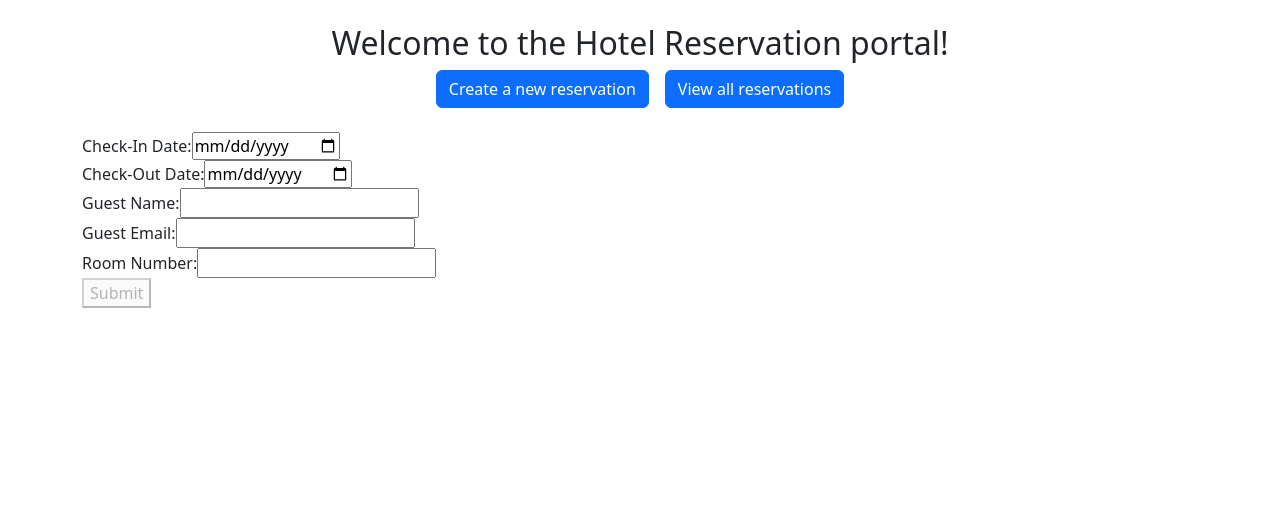
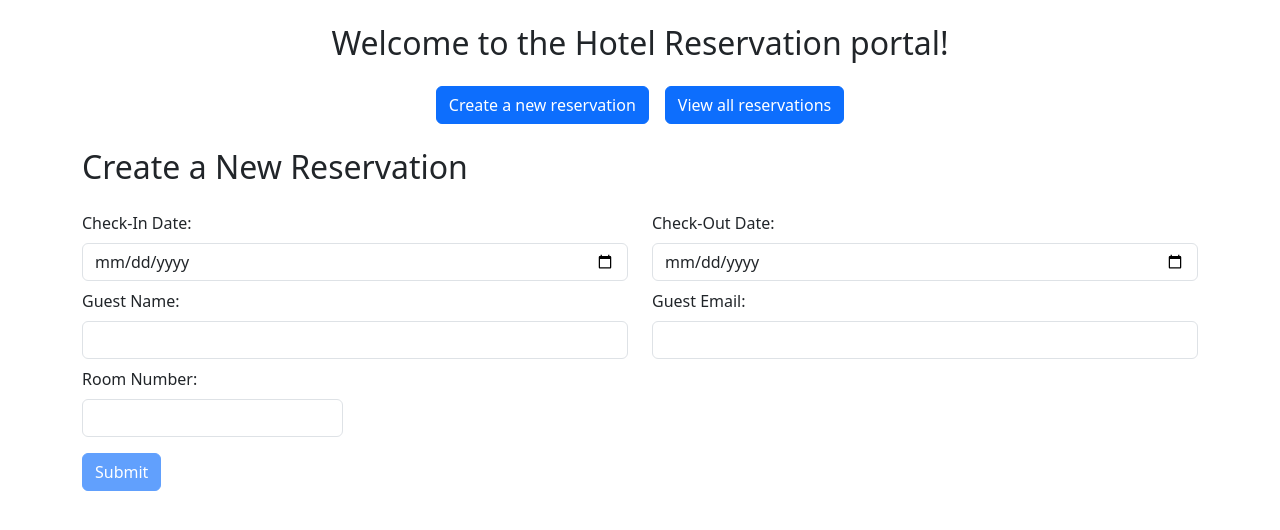
Before and after one commit to sidchopp/angular-hotel-reservation, an Angular app: page /reservation-new in a window 1280 px wide. Shown: the top 530 px of the page. Built offline with nearby package versions, Linux system fonts and the light colour scheme.

Commit message:
some botstrap css added tp reservation form and list components

```diff
--- a/src/app/home/home.component.html
+++ b/src/app/home/home.component.html
@@ -1,5 +1,5 @@
 <div class="text-center m-4">
-  <h2>Welcome to the Hotel Reservation portal!</h2>
+  <h2 class="mb-4">Welcome to the Hotel Reservation portal!</h2>
   <button class="btn btn-primary mx-2" [routerLink]="['/reservation-new']">
     Create a new reservation
   </button>
--- a/src/app/reservation-form/reservation-form.component.html
+++ b/src/app/reservation-form/reservation-form.component.html
@@ -1,65 +1,85 @@
 <app-home></app-home>
 
+<h2 class="my-4">Create a New Reservation</h2>
+
 <form [formGroup]="reservationForm" (ngSubmit)="onSubmit()">
-  <div>
-    <label>Check-In Date:</label>
-    <input type="date" formControlName="checkInDate" />
-    <span
+  <div class="row my-2">
+    <div class="col">
+      <label class="form-label">Check-In Date:</label>
+      <input class="form-control" type="date" formControlName="checkInDate" />
+      <small
+        class="text-danger"
         *ngIf="
           reservationForm.get('checkInDate')?.invalid &&
           reservationForm.get('checkInDate')?.touched
         "
       >
         Check-In Date is required
-    </span>
+      </small>
     </div>
-  <div>
-    <label>Check-Out Date:</label>
-    <input type="date" formControlName="checkOutDate" />
-    <span
+    <div class="col">
+      <label class="form-label">Check-Out Date:</label>
+      <input class="form-control" type="date" formControlName="checkOutDate" />
+      <small
+        class="text-danger"
         *ngIf="
           reservationForm.get('checkOutDate')?.invalid &&
           reservationForm.get('checkOutDate')?.touched
         "
       >
         Check-Out Date is required
-    </span>
+      </small>
     </div>
-  <div>
-    <label>Guest Name:</label>
-    <input type="text" formControlName="guestName" />
-    <span
+  </div>
+  <div class="row my-2">
+    <div class="col">
+      <label class="form-label">Guest Name:</label>
+      <input class="form-control" type="text" formControlName="guestName" />
+      <small
+        class="text-danger"
         *ngIf="
           reservationForm.get('guestName')?.invalid &&
           reservationForm.get('guestName')?.touched
         "
       >
         Guest Name is required
-    </span>
+      </small>
     </div>
-  <div>
-    <label>Guest Email:</label>
-    <input type="email" formControlName="guestEmail" />
-    <span
+    <div class="col">
+      <label class="form-label">Guest Email:</label>
+      <input class="form-control" type="email" formControlName="guestEmail" />
+      <small
+        class="text-danger"
         *ngIf="
           reservationForm.get('guestEmail')?.invalid &&
           reservationForm.get('guestEmail')?.touched
         "
       >
         Guest Email is required
-    </span>
+      </small>
     </div>
-  <div>
-    <label>Room Number:</label>
-    <input type="number" formControlName="roomNumber" />
-    <span
+  </div>
+  <div class="row my-2">
+    <div class="col-3">
+      <label class="form-label">Room Number:</label>
+      <input class="form-control" type="number" formControlName="roomNumber" />
+      <small
+        class="text-danger"
         *ngIf="
           reservationForm.get('roomNumber')?.invalid &&
           reservationForm.get('roomNumber')?.touched
         "
       >
         Room Number is required
-    </span>
+      </small>
     </div>
-  <button type="submit" [disabled]="reservationForm.invalid">Submit</button>
+  </div>
+
+  <button
+    class="my-2 btn btn-primary"
+    type="submit"
+    [disabled]="reservationForm.invalid"
+  >
+    Submit
+  </button>
 </form>
--- a/src/app/reservation-list/reservation-list.component.html
+++ b/src/app/reservation-list/reservation-list.component.html
@@ -1,17 +1,44 @@
 <app-home></app-home>
 
-<h2>Reservation List</h2>
-<ul *ngIf="reservations.length; else noReservations">
-  <li *ngFor="let reservation of reservations">
-    Guest: {{ reservation.guestName }} <br />
-    Email: {{ reservation.guestEmail }} <br />
-    Check-In Date: {{ reservation.checkInDate }} <br />
-    Check-Out Date: {{ reservation.checkOutDate }} <br />
-    Room Number: {{ reservation.roomNumber }} <br />
-    <button (click)="deleteReservation(reservation.id)">Delete</button>
-    <button [routerLink]="['/reservation-edit', reservation.id]">Edit</button>
-  </li>
-</ul>
+<div *ngIf="reservations.length; else noReservations">
+  <h2>Reservation List</h2>
+
+  <table class="table table-striped">
+    <thead>
+      <tr>
+        <th>Guest</th>
+        <th>Email</th>
+        <th>Room No.</th>
+        <th>Check-In</th>
+        <th>Check-Out</th>
+        <th>Actions</th>
+      </tr>
+    </thead>
+    <tbody>
+      <tr *ngFor="let reservation of reservations">
+        <td>{{ reservation.guestName }}</td>
+        <td>{{ reservation.guestEmail }}</td>
+        <td>{{ reservation.roomNumber }}</td>
+        <td>{{ reservation.checkInDate }}</td>
+        <td>{{ reservation.checkOutDate }}</td>
+        <td>
+          <button
+            class="btn btn-sm btn-danger mx-1"
+            (click)="deleteReservation(reservation.id)"
+          >
+            Delete
+          </button>
+          <button
+            class="btn btn-sm btn-secondary mx-1"
+            [routerLink]="['/reservation-edit', reservation.id]"
+          >
+            Edit
+          </button>
+        </td>
+      </tr>
+    </tbody>
+  </table>
+</div>
 
 <!-- Creating a local reference ( using #) -->
 <ng-template #noReservations>
```
Lines whose indentation alone changed are shown as unchanged.
